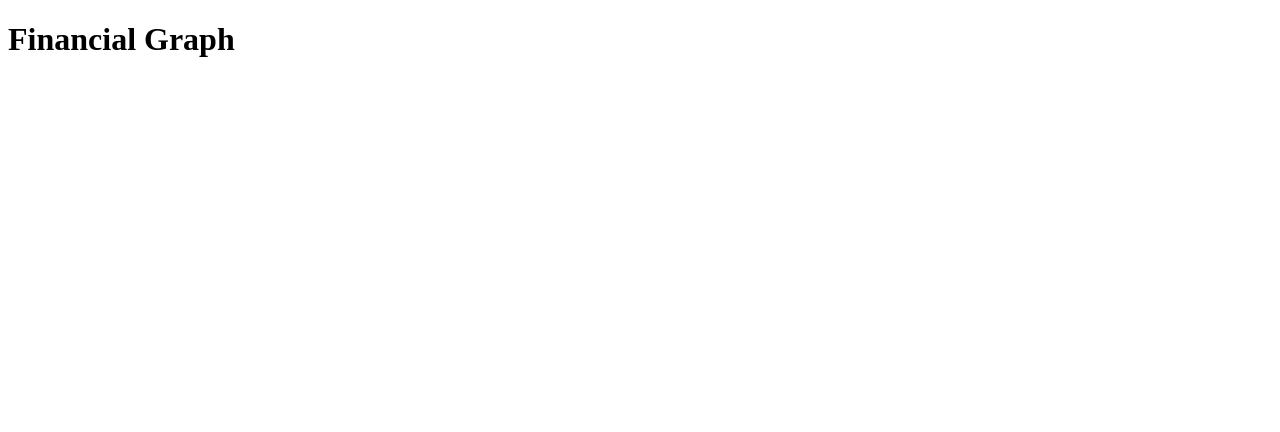
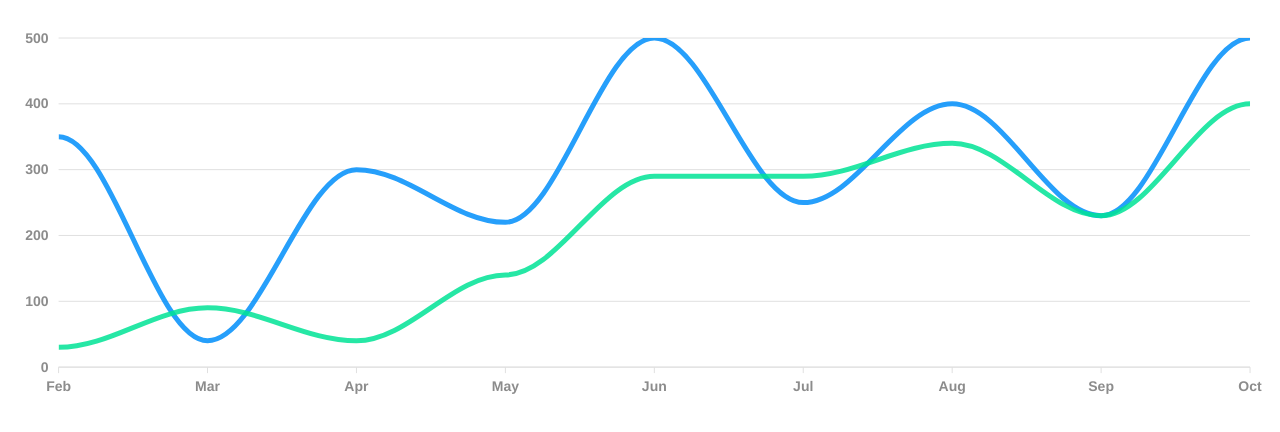
Before and after one commit to daniyalaamir/financialgraph, a React (Create React App) app: page / in a window 1280 px wide. Shown: the top 432 px of the page. Built offline with nearby package versions, Linux system fonts and the light colour scheme.

Commit message:
render basic line chart using apex charts

```diff
--- a/src/App.js
+++ b/src/App.js
@@ -1,8 +1,9 @@
 import React from "react";
+import Chart from "./components/Chart";
 
 function App() {
   return (
-    <h1>Financial Graph</h1>
+    <Chart />
   );
 }
 
--- /dev/null
+++ b/src/components/Chart/config/lineChart.js
@@ -0,0 +1,81 @@
+const lineChart = {
+  series: [
+    {
+      name: "Mobile apps",
+      data: [350, 40, 300, 220, 500, 250, 400, 230, 500],
+      offsetY: 0,
+    },
+    {
+      name: "Websites",
+      data: [30, 90, 40, 140, 290, 290, 340, 230, 400],
+      offsetY: 0,
+    },
+  ],
+  options: {
+    chart: {
+      width: "100%",
+      height: 350,
+      type: "area",
+      toolbar: {
+        show: false,
+      },
+    },
+    legend: {
+      show: false,
+    },
+    dataLabels: {
+      enabled: false,
+    },
+    stroke: {
+      curve: "smooth",
+    },
+    yaxis: {
+      labels: {
+        style: {
+          fontSize: "14px",
+          fontWeight: 600,
+          colors: ["#8c8c8c"],
+        },
+      },
+    },
+    xaxis: {
+      labels: {
+        style: {
+          fontSize: "14px",
+          fontWeight: 600,
+          colors: [
+            "#8c8c8c",
+            "#8c8c8c",
+            "#8c8c8c",
+            "#8c8c8c",
+            "#8c8c8c",
+            "#8c8c8c",
+            "#8c8c8c",
+            "#8c8c8c",
+            "#8c8c8c",
+          ],
+        },
+      },
+      categories: [
+        "Feb",
+        "Mar",
+        "Apr",
+        "May",
+        "Jun",
+        "Jul",
+        "Aug",
+        "Sep",
+        "Oct",
+      ],
+    },
+    tooltip: {
+      y: {
+        formatter: function (val) {
+          return val;
+        },
+      },
+    },
+  },
+};
+
+export default lineChart;
--- /dev/null
+++ b/src/components/Chart/index.js
@@ -0,0 +1,17 @@
+import React from "react";
+import ReactApexChart from "react-apexcharts";
+import lineChart from "./config/lineChart";
+
+const Chart = () => {
+  return (
+    <ReactApexChart
+      type="line"
+      width="100%"
+      height={400}
+      options={lineChart.options}
+      series={lineChart.series}
+    />
+  );
+}
+
+export default Chart;
```
